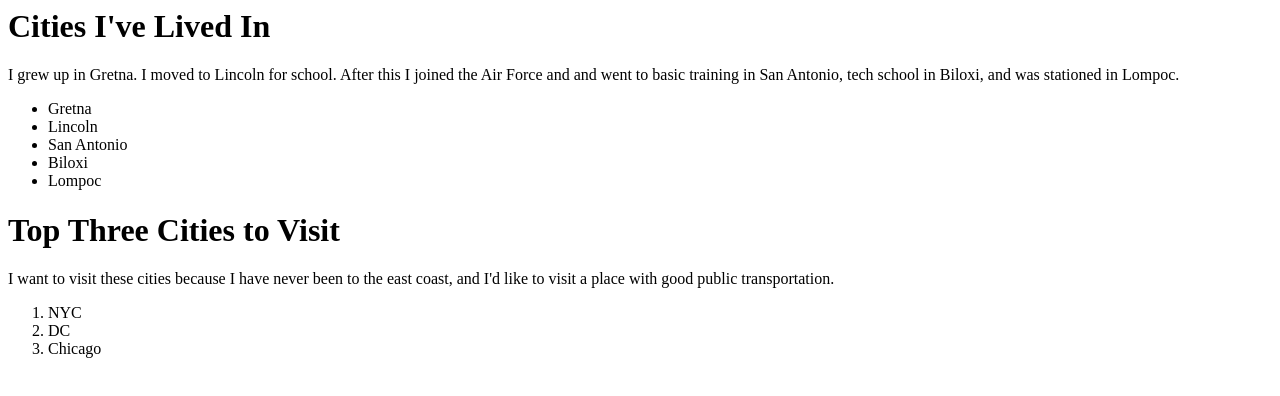
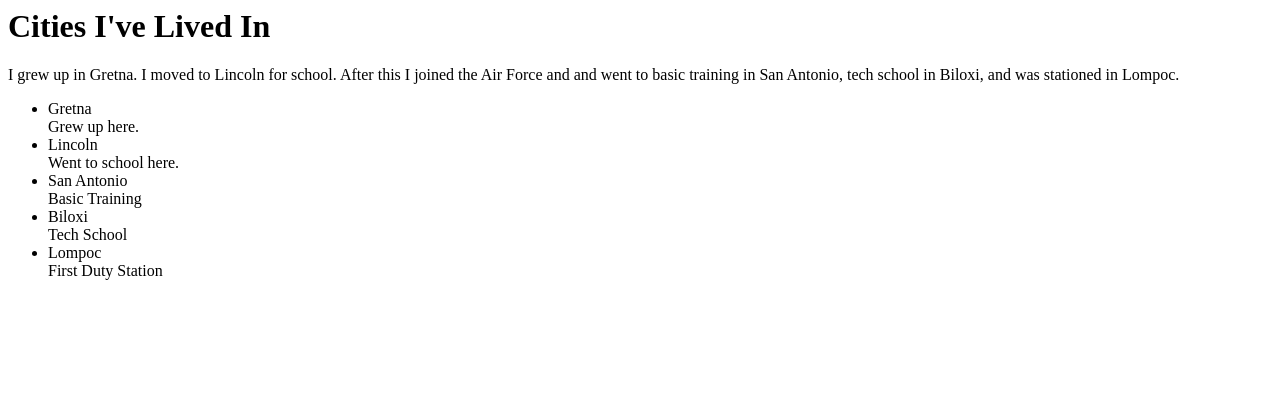
Before and after one commit to joehoman/First-Repository, a plain HTML site: page index.html in a window 1280 px wide. Drawn offline with Linux system fonts and the light colour scheme.

Commit message:
Added span at end of each city with summary

```diff
--- a/index.html
+++ b/index.html
@@ -3,15 +3,13 @@
 </p>
 <ul>
     <li>Gretna</li>
+    <span class="summary">Grew up here.</span>
     <li>Lincoln</li>
+    <span class="summary">Went to school here.</span>
     <li>San Antonio</li>
+    <span class="summary">Basic Training</span>
     <li>Biloxi</li>
+    <span class="summary">Tech School</span>
     <li>Lompoc</li>
+    <span class="summary">First Duty Station</span>
 </ul>
-<h1>Top Three Cities to Visit</h1>
-<p>I want to visit these cities because I have never been to the east coast, and I'd like to visit a place with good public transportation. </p>
-<ol>
-    <li>NYC</li>
-    <li>DC</li>
-    <li>Chicago</li>
-</ol>
```
